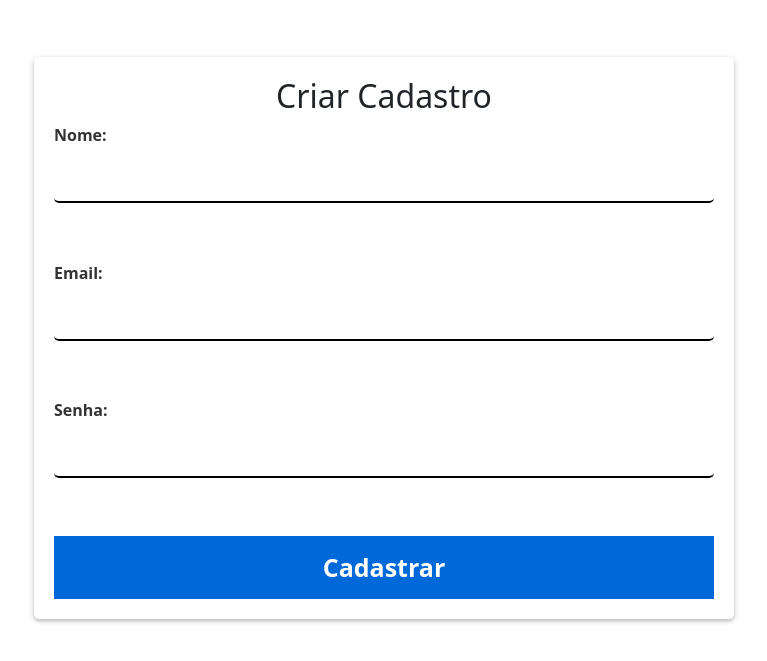
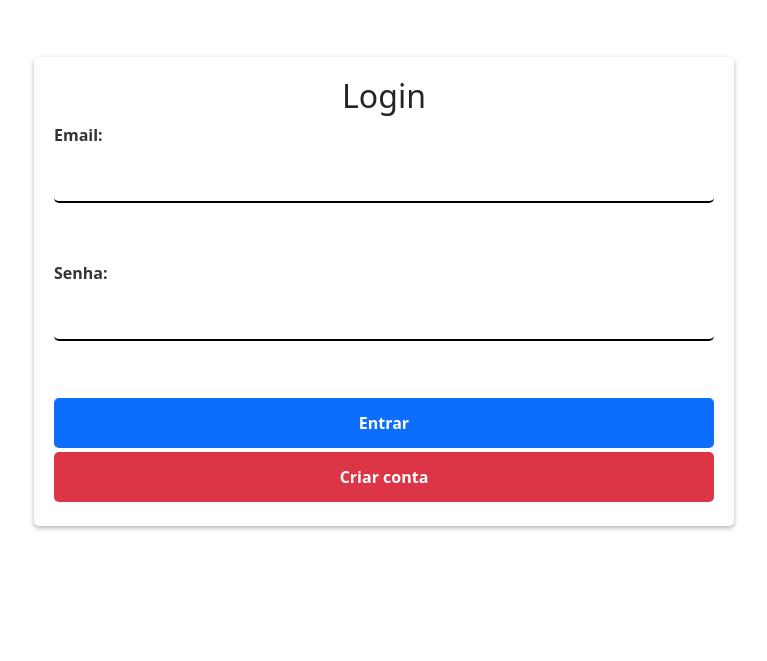
Before and after one commit to Matheus-Borges-Never/patient-record, a React (Create React App) app in the folder web/: page / in a window 1280 px wide. Shown: the part 135-796 px from the top of the page, without its empty margins (256-1023 px from the left). Built offline with nearby package versions, Linux system fonts and the light colour scheme.

Commit message:
front da tela de login feita

```diff
--- a/web/package.json
+++ b/web/package.json
@@ -16,7 +16,10 @@
     "bootstrap": "^5.2.3",
     "react": "^18.2.0",
     "react-dom": "^18.2.0",
+    "react-router-dom": "^6.10.0",
     "react-scripts": "5.0.1",
+    "route": "^0.2.5",
+    "router": "^1.3.8",
     "sass": "^1.60.0",
     "typescript": "^4.9.5",
     "web-vitals": "^2.1.4"
--- a/web/src/components/login/index.tsx
+++ b/web/src/components/login/index.tsx
@@ -1,9 +1,53 @@
+import React, { useState } from "react";
+import "./style.scss";
+import "bootstrap/dist/css/bootstrap.min.css";
+import axios from "axios";
+
 const Login = () => {
-    return (
-        <div>
-            <h1>HelloWorld!!</h1>
+  const [email, setEmail] = useState("");
+  const [password, setPassword] = useState("");
+
+  const handleSubmitLogin = (event: React.FormEvent<HTMLFormElement>) => {
+    event.preventDefault();
+    console.log(`Email: ${email} Password: ${password}`);
+  };
+
+  return (
+    <div>
+      <form onSubmit={handleSubmitLogin}>
+        <h2>Login</h2>
+        <div className="text-field">
+          <label>Email:</label>
+          <input
+            id="email"
+            type="email"
+            value={email}
+            onChange={(event) => setEmail(event.target.value)}
+            required
+          />
         </div>
-    );
-}
+        <br />
+        <div className="text-field">
+          <label>Senha:</label>
+          <input
+            id="password"
+            type="password"
+            value={password}
+            onChange={(event) => setPassword(event.target.value)}
+            required
+          />
+        </div>
+        <br />
+        <footer>
+          <button type="submit" className="btn btn-primary button">Entrar</button>
+          <br />
+          <a href="/register">
+            <button type="button" className="btn btn-danger button">Criar conta</button>
+          </a>
+        </footer>
+      </form>
+    </div>
+  );
+};
 
 export default Login;
--- a/web/src/components/login/style.scss
+++ b/web/src/components/login/style.scss
@@ -0,0 +1,62 @@
+$text-color: #333;
+$input-bg-color: #f5f5f5;
+$input-border-color: #ddd;
+
+form {
+    background-color: #fff;
+    border-radius: 5px;
+    box-shadow: 0px 2px 5px rgba(0, 0, 0, 0.3);
+    margin: 15% auto;
+    max-width: 700px;
+    padding: 20px;
+    font-size: 25px;
+    font-weight: bold;
+    font-style: Arial;
+}
+
+h2 {
+    text-align: center;
+}
+
+.text-field {
+    display: flex;
+    flex-direction: column;
+    margin-bottom: 20px;
+
+    label {
+        font-size: 16px;
+        font-weight: bold;
+        margin-bottom: 10px;
+        color: $text-color;
+    }
+
+    input[type="text"],
+    input[type="email"],
+    input[type="password"] {
+        padding: 10px;
+        font-size: 16px;
+        border: none;
+        border-bottom: 2px solid black;
+        outline: none;
+        border-radius: 5px;
+
+        &:focus {
+            border-color: #4d90fe;
+        }
+    }
+}
+
+.button {
+    border: none;
+    border-radius: 5px;
+    color: #fff;
+    cursor: pointer;
+    font-weight: bold;
+    padding: 13px;
+    width: 100%;
+    margin-bottom: 4px;
+
+    &:hover {
+        border: 4px solid;
+    }
+}
--- a/web/src/components/register/index.tsx
+++ b/web/src/components/register/index.tsx
@@ -1,23 +1,24 @@
 import React, { useState } from "react";
 import './style.scss';
 import 'bootstrap/dist/css/bootstrap.min.css';
+import axios from 'axios';
 
 function Register() {
 	const [name, setName] = useState("");
   	const [email, setEmail] = useState("");
   	const [password, setPassword] = useState("");
 
-  	const handleSubmit = (event: React.FormEvent<HTMLFormElement>) => {
+  	const handleSubmitRegister = (event: React.FormEvent<HTMLFormElement>) => {
     	event.preventDefault();
     	console.log(`Name: ${name} Email: ${email} Password: ${password}`);
   	};
 
   	return (
-      <div className="screenRegister">
-        <form onSubmit={handleSubmit}>
+      <div>
+        <form onSubmit={ handleSubmitRegister }>
 			<h2>Criar Cadastro</h2>
 			<div className="text-field">
-			  <label htmlFor="name">Nome:</label>
+			  <label>Nome:</label>
 			  <input
 			  	id="name"
 			    type="text"
@@ -28,7 +29,7 @@ function Register() {
 			</div>
 			<br />
 			<div className="text-field">
-			  <label htmlFor="email">Email:</label>
+			  <label>Email:</label>
 			  <input
 			  	id="email"
 			    type="email"
@@ -39,7 +40,7 @@ function Register() {
 			</div>
 			<br />
 			<div className="text-field">
-			  <label htmlFor="password">Senha:</label>
+			  <label>Senha:</label>
 			  <input
 			  	id="password"
 			    type="password"
@@ -50,7 +51,11 @@ function Register() {
 			</div>
 			<br />
 			<footer>
-				<button type="submit">Cadastrar</button>
+				<button type="submit" className="btn btn-primary button">Cadastrar</button>
+				<br />
+				<a href="/">
+            		<button type="button" className="btn btn-danger button">Já tenho uma conta</button>
+          		</a>
 			</footer>
         </form>
       </div>
--- a/web/src/components/register/style.scss
+++ b/web/src/components/register/style.scss
@@ -46,8 +46,7 @@ h2 {
     }
 }
 
-button {
-    background-color: #0069d9;
+.button {
     border: none;
     border-radius: 5px;
     color: #fff;
@@ -55,9 +54,9 @@ button {
     font-weight: bold;
     padding: 13px;
     width: 100%;
+    margin-bottom: 4px;
 
     &:hover {
-        background-color: #0056b3;
-        border: 4px solid #0056b3;
+        border: 4px solid;
     }
 }
--- a/web/src/pages/App.tsx
+++ b/web/src/pages/App.tsx
@@ -1,11 +1,17 @@
-import React from 'react';
 import './style.scss';
 import Register from '../components/register';
+import { BrowserRouter, Route, Routes } from 'react-router-dom';
 import axios from 'axios';
+import Login from '../components/login';
 
 function App() {
   return (
-      <Register />
+    <BrowserRouter>
+      <Routes>
+        <Route path='/' element={ <Login /> } />
+        <Route path='/register' element={ <Register /> } />
+      </Routes>
+    </BrowserRouter>
   );
 }
 
```
Also changed, not shown: 1 other file (tests, documents, lock files or other folders).
